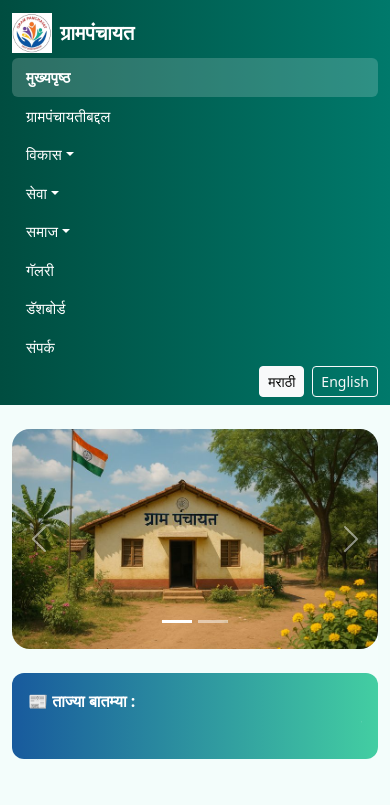
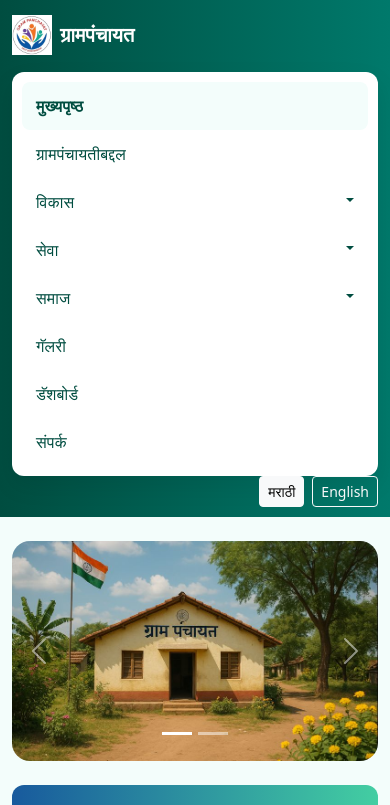
Before and after one commit to MaheshSapkal777/GramPanchayat, a Next.js app: page / in a window 390 px wide. Shown: the top 805 px of the page. Built offline with nearby package versions, Linux system fonts and the light colour scheme.

Commit message:
mobile styling

```diff
--- a/styles/theme.css
+++ b/styles/theme.css
@@ -242,3 +242,97 @@ h1, h2, h3, h4, h5 {
   background-color: var(--secondary);
   border-color: var(--secondary);
 }
+
+/* ==================================================
+   MOBILE HEADER UX POLISH
+================================================== */
+@media (max-width: 991px) {
+
+  /* Navbar spacing */
+  .navbar {
+    padding: 10px 0;
+  }
+
+  /* Stack menu nicely */
+  .navbar-nav {
+    margin-top: 12px;
+    background: #ffffff;
+    border-radius: var(--radius-md);
+    padding: 10px;
+    box-shadow: var(--shadow-soft);
+  }
+
+  /* Top-level menu items */
+  .navbar-nav .nav-link {
+    color: var(--primary) !important;
+    padding: 12px 14px;
+    font-size: 16px;
+    border-radius: 8px;
+  }
+
+  .navbar-nav .nav-link.active {
+    background: var(--soft-bg);
+  }
+
+  /* Dropdown toggle arrow spacing */
+  .dropdown-toggle::after {
+    float: right;
+    margin-top: 8px;
+  }
+
+  /* Dropdown menu (mobile) */
+  .dropdown-menu {
+    position: static !important;
+    min-width: 100%;
+    box-shadow: none;
+    padding: 6px 0;
+  }
+
+  /* Dropdown items bigger for touch */
+  .dropdown-item {
+    font-size: 15px;
+    padding: 10px 14px;
+  }
+
+  /* Remove hover animation on mobile */
+  .dropdown-item:hover {
+    transform: none;
+  }
+}
+
+/* ==================================================
+   MEGA MENU (DESKTOP ONLY)
+================================================== */
+@media (min-width: 992px) {
+
+  /* Mega menu width */
+  .dropdown-menu {
+    width: 520px;
+  }
+
+  /* Mega menu background */
+  .dropdown-menu {
+    background: #ffffff;
+    border-top: 4px solid var(--primary);
+  }
+
+  /* Column separation */
+  .dropdown-menu.show {
+    grid-template-columns: repeat(2, 1fr);
+  }
+
+  /* Section title (optional) */
+  .dropdown-header {
+    grid-column: 1 / -1;
+    font-size: 13px;
+    font-weight: 700;
+    color: var(--secondary);
+    padding: 6px 12px;
+    margin-top: 4px;
+  }
+
+  /* Mega menu item look */
+  .dropdown-item {
+    background: transparent;
+  }
+}
```
